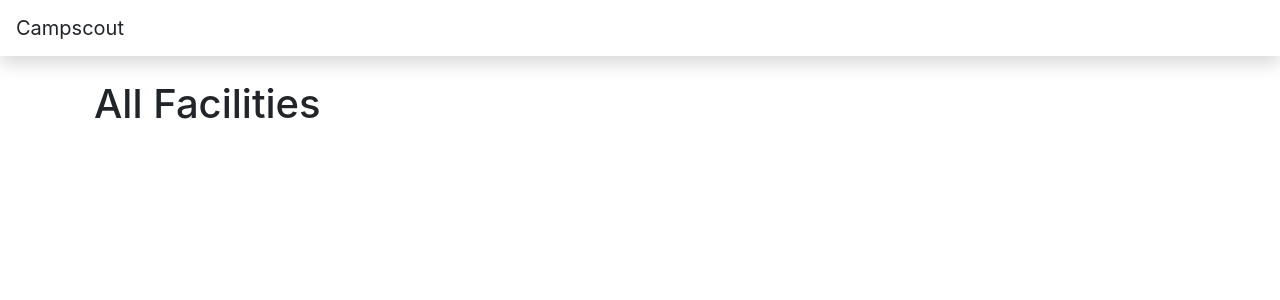
After one commit to limichaelcj/campscout, a Flask app: page /facilities in a window 1280 px wide. The commit adds this page. Shown: the top 300 px of the page. Run offline with Flask 2, Linux system fonts and the light colour scheme; some libraries are stand-ins or nearby versions.

Commit message:
add facilities route

```diff
--- a/src/app.py
+++ b/src/app.py
@@ -5,3 +5,8 @@ app.config.from_pyfile('../settings.py')
 @app.route('/')
 def index():
     return render_template('index.html')
+
+@app.route('/facilities')
+def facilities():
+    # request facilities data from ridb
+    return render_template('facilities.html')
--- /dev/null
+++ b/src/templates/facilities.html
@@ -0,0 +1,9 @@
+{% extends 'layout/default.html' %}
+
+{% block title %}
+    Facilities
+{% endblock title %}
+
+{% block content %}
+    <h1>All Facilities</h1>
+{% endblock content %}
--- a/src/templates/layout/default.html
+++ b/src/templates/layout/default.html
@@ -7,7 +7,10 @@
 {% endblock head %}
 
 {% block body %}
-    <main id="content">
+    <nav class="navbar shadow">
+        <div class="navbar-brand">Campscout</div>
+    </nav>
+    <main id="content" class="container p-4">
         {% block content %}{% endblock %}
     </main>
 {% endblock body %}
```
Also changed, not shown: src/templates/index.html (+5 -9 lines).
